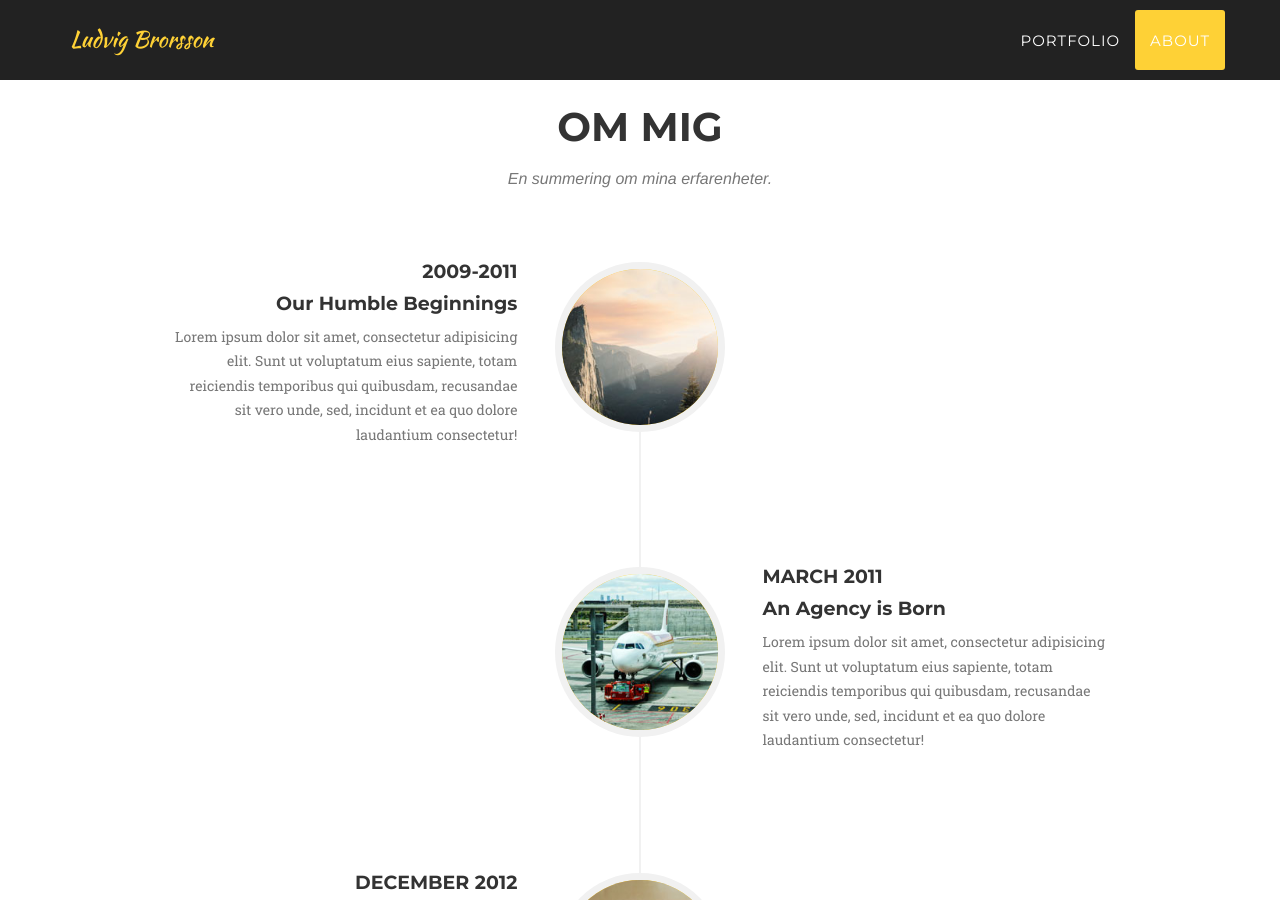
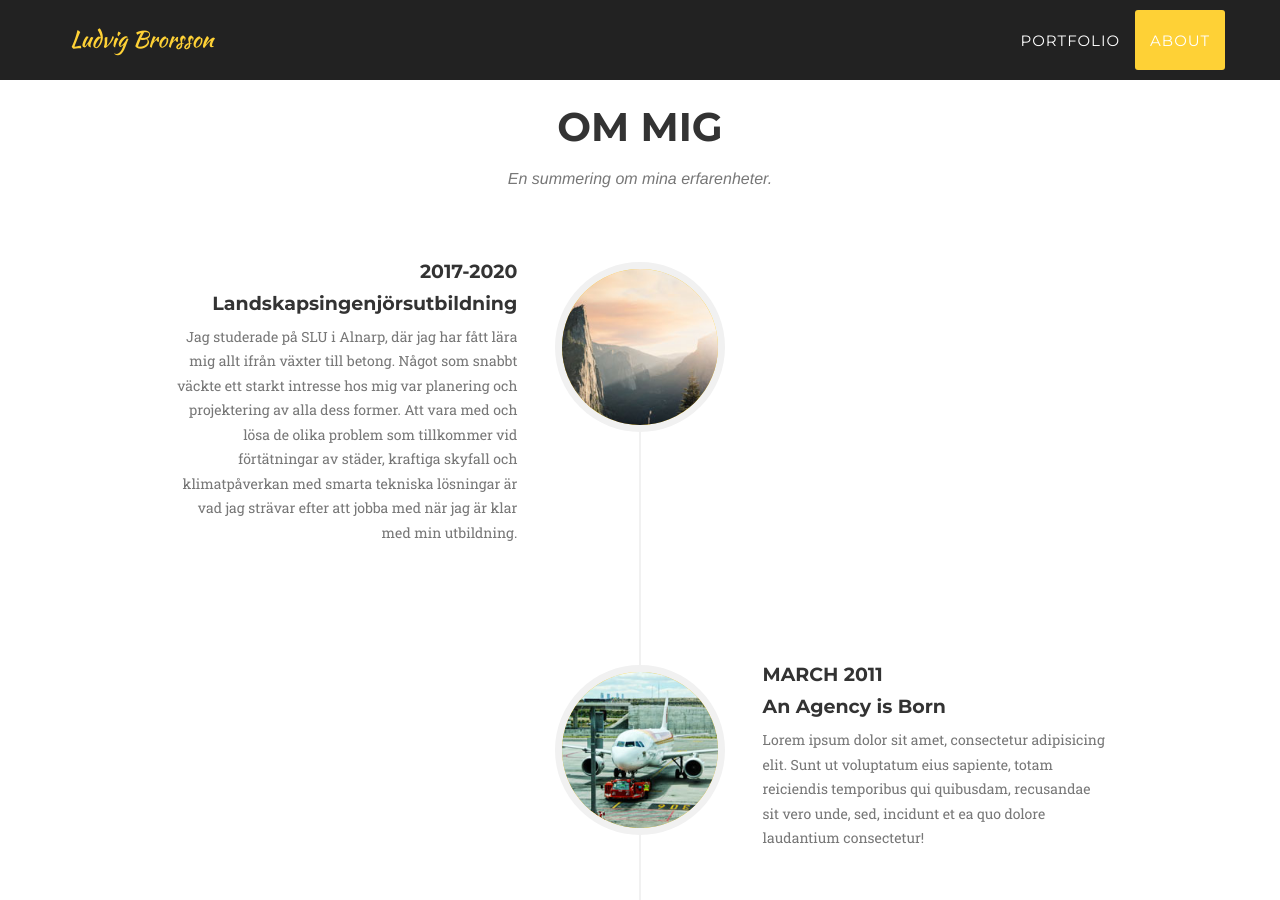
Before and after one commit to brorssonludvig/brorssonludvig.github.io, a Jekyll site: the page built from index.html, in a window 1280 px wide and 900 px high, scrolled down 1971 px. Built offline with Jekyll 4.4.1, drawn with Linux system fonts in a browser that asks for light colours; some web fonts are replaced.

Commit message:
Update about.html

```diff
--- a/_includes/about.html
+++ b/_includes/about.html
@@ -16,11 +16,11 @@
                             </div>
                             <div class="timeline-panel">
                                 <div class="timeline-heading">
-                                    <h4>2009-2011</h4>
-                                    <h4 class="subheading">Our Humble Beginnings</h4>
+                                    <h4>2017-2020</h4>
+                                    <h4 class="subheading">Landskapsingenjörsutbildning</h4>
                                 </div>
                                 <div class="timeline-body">
-                                    <p class="text-muted">Lorem ipsum dolor sit amet, consectetur adipisicing elit. Sunt ut voluptatum eius sapiente, totam reiciendis temporibus qui quibusdam, recusandae sit vero unde, sed, incidunt et ea quo dolore laudantium consectetur!</p>
+                                    <p class="text-muted">Jag studerade på SLU i Alnarp, där jag har fått lära mig allt ifrån växter till betong. Något som snabbt väckte ett starkt intresse hos mig var planering och projektering av alla dess former. Att vara med och lösa de olika problem som tillkommer vid förtätningar av städer, kraftiga skyfall och klimatpåverkan med smarta tekniska lösningar är vad jag strävar efter att jobba med när jag är klar med min utbildning.</p>
                                 </div>
                             </div>
                         </li>
```
